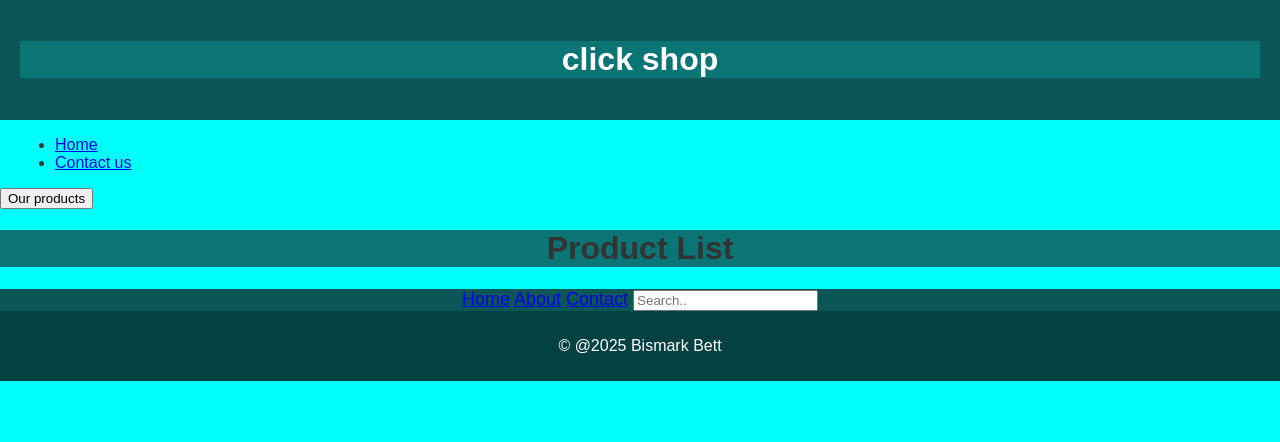
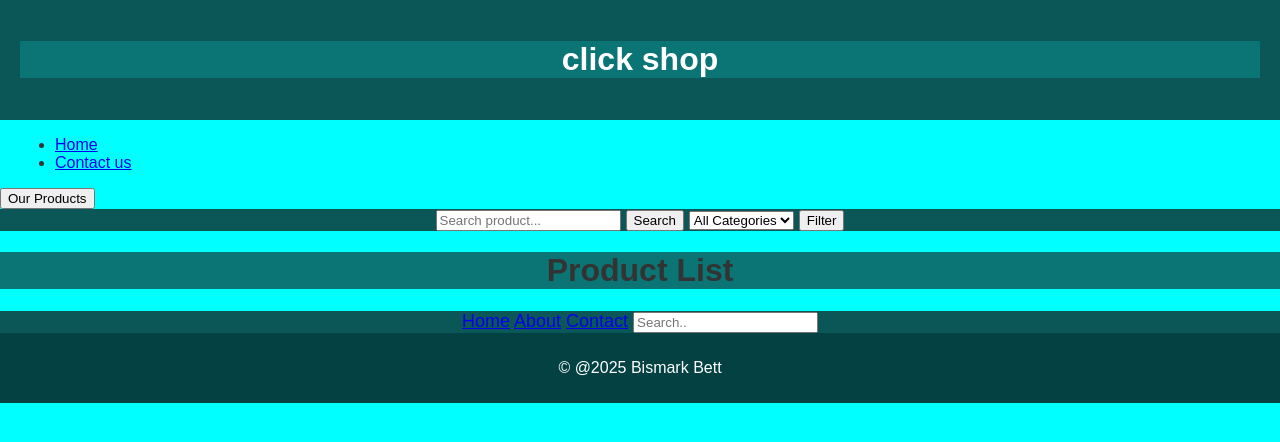
Before and after one commit to Biss1996/click-shop-project, a plain HTML site: page index.html in a window 1280 px wide. Drawn offline with Linux system fonts and the light colour scheme; no server answers.

Commit message:
search and filter html

```diff
--- a/index.html
+++ b/index.html
@@ -25,7 +25,18 @@
 <div id="contact"></div>
 
 
-<button id="fetchButton">Our products</button>
+<button id="fetchButton">Our Products</button>
+
+<div>
+    <input type="text" id="searchInput" placeholder="Search product...">
+    <button id="searchButton">Search</button>
+
+    <select id="filterCategory">
+        <option value="">All Categories</option>
+    </select>
+    <button id="filterButton">Filter</button>
+</div>
+
 <h1>Product List</h1>
 <div id="product-container"></div>
 <div class="topnav">
```
